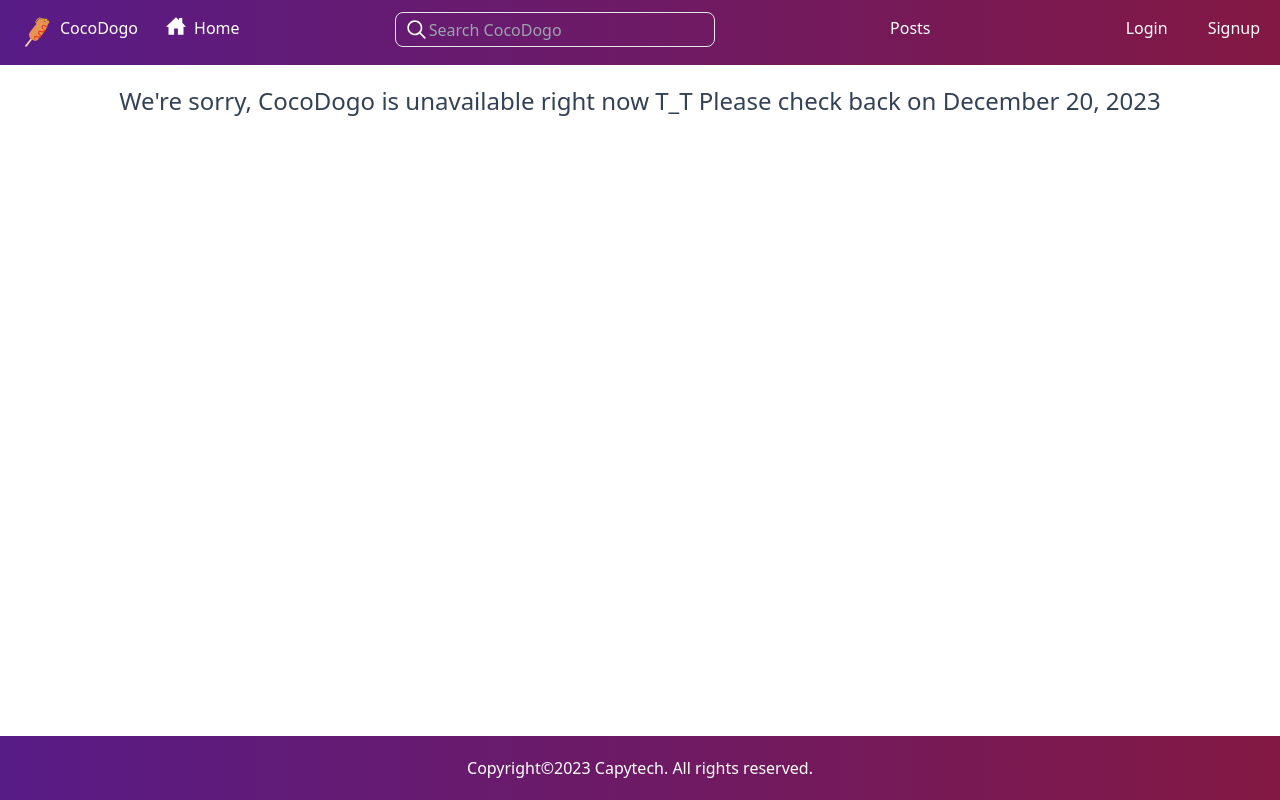
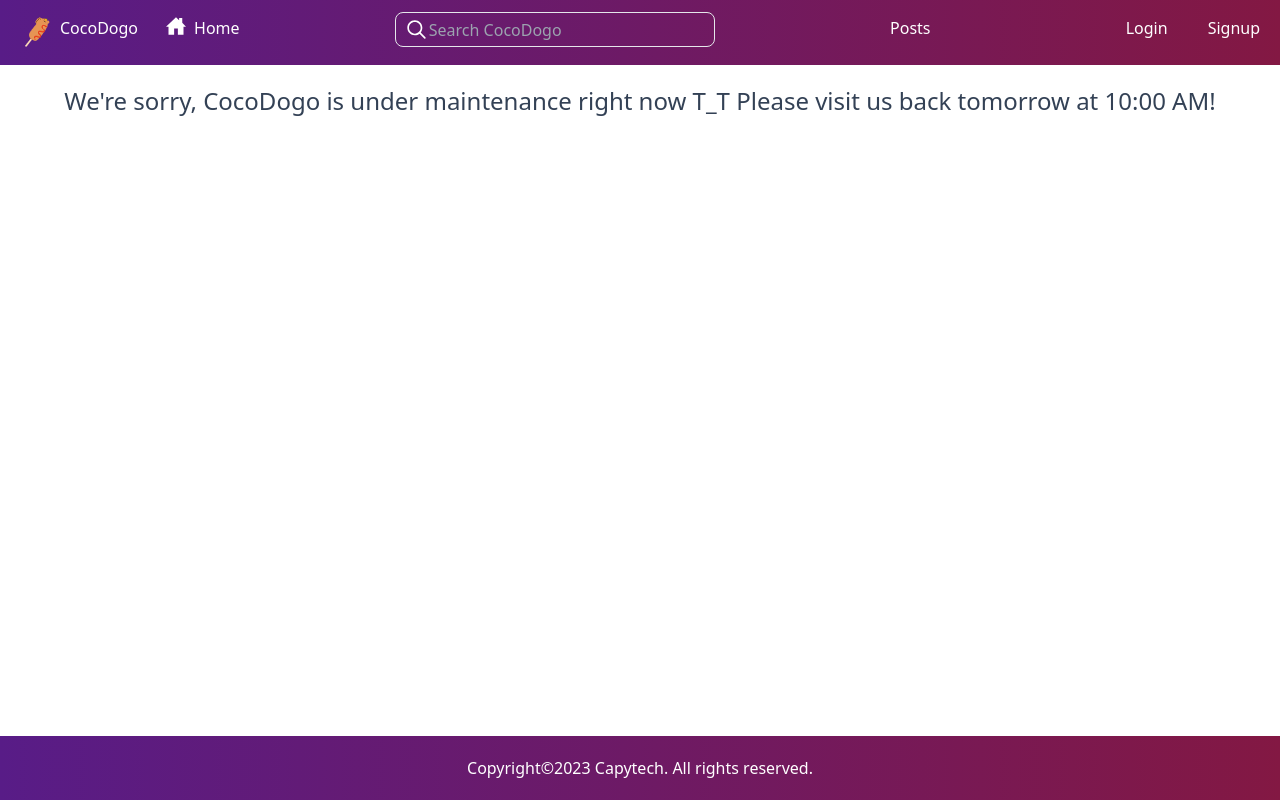
Before and after one commit to codingcapy/cocodogo-client, a React (Vite) app: page /cocodogo-client/maintenance in a window 1280 px wide. Built offline with nearby package versions, Linux system fonts and the light colour scheme.

Commit message:
5th commit
maintenance page wording update

```diff
--- a/src/pages/MaintenancePage.jsx
+++ b/src/pages/MaintenancePage.jsx
@@ -4,7 +4,7 @@ export default function MaintenancePage() {
 
     return (
         <div>
-            <h1 className="py-5 text-2xl text-slate-700 font-medium text-center">We're sorry, CocoDogo is unavailable right now T_T Please check back on December 20, 2023</h1>
+            <h1 className="py-5 text-2xl text-slate-700 font-medium text-center">We're sorry, CocoDogo is under maintenance right now T_T Please visit us back tomorrow at 10:00 AM!</h1>
         </div>
     )
 }
```
